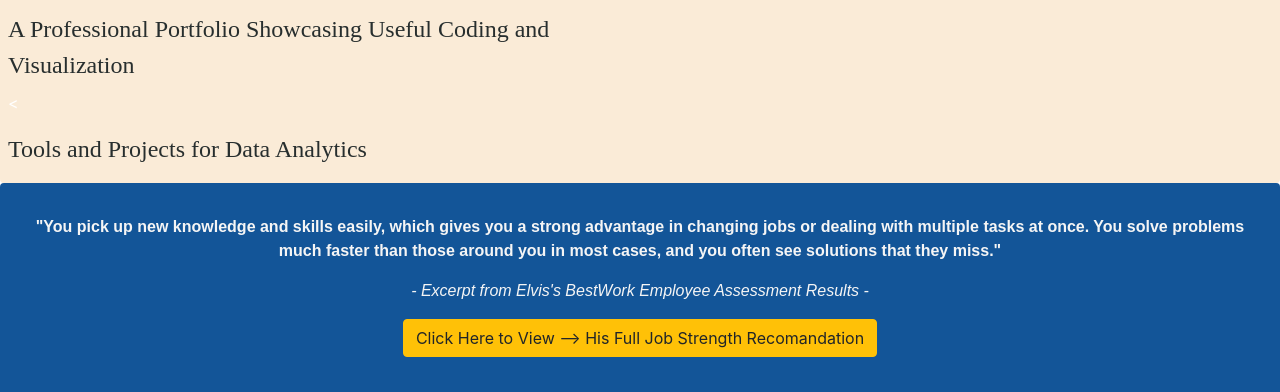
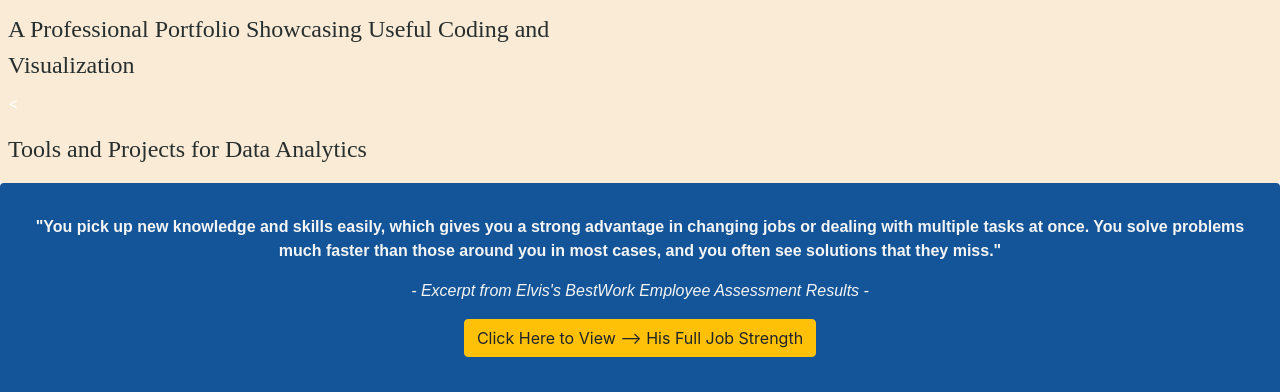
Before and after one commit to elvisselimaj/elvisselimaj.github.io, a plain HTML site: page index.html in a window 1280 px wide. Shown: the part 205-597 px from the top of the page. Drawn offline with nearby package versions, Linux system fonts and the light colour scheme; a script that the page names is missing.

Commit message:
this is my web portofolio page

```diff
--- a/index.html
+++ b/index.html
@@ -61,7 +61,7 @@
         <p class="card-text" style="text-align: center;font-family:Arial, Helvetica, sans-serif; font-style:italic; color:whitesmoke">- Excerpt from Elvis's BestWork Employee Assessment Results - </p>
         <a class="btn btn-warning"
         href="assets/files/job_strengths.pdf">Click Here to View -->
-          His Full Job Strength Recomandation</a>
+          His Full Job Strength</a>
     </div>
 
   </div>
@@ -495,6 +495,13 @@ Please enjoy this portfolio he built and feel free to reach out
       <!-- <p><a href="https://getbootstrap.com/">Website Created and Styled by elvis selimaj with the help of Bootstrap </a></p> -->
       <p>Website created and styled by - © Elvis SELIMAJ</p>
 
+
+
+
+
+
+
+
       <!-- hitwebcounter Code START -->
 <a href="https://www.hitwebcounter.com" target="_blank">
   <img src="https://hitwebcounter.com/counter/counter.php?page=7226556&style=0038&nbdigits=5&type=page&initCount=0" title="User Stats" Alt="PHP Hits Count"   border="0" >
```
Also changed, not shown: assets/images/trail.PNG.
